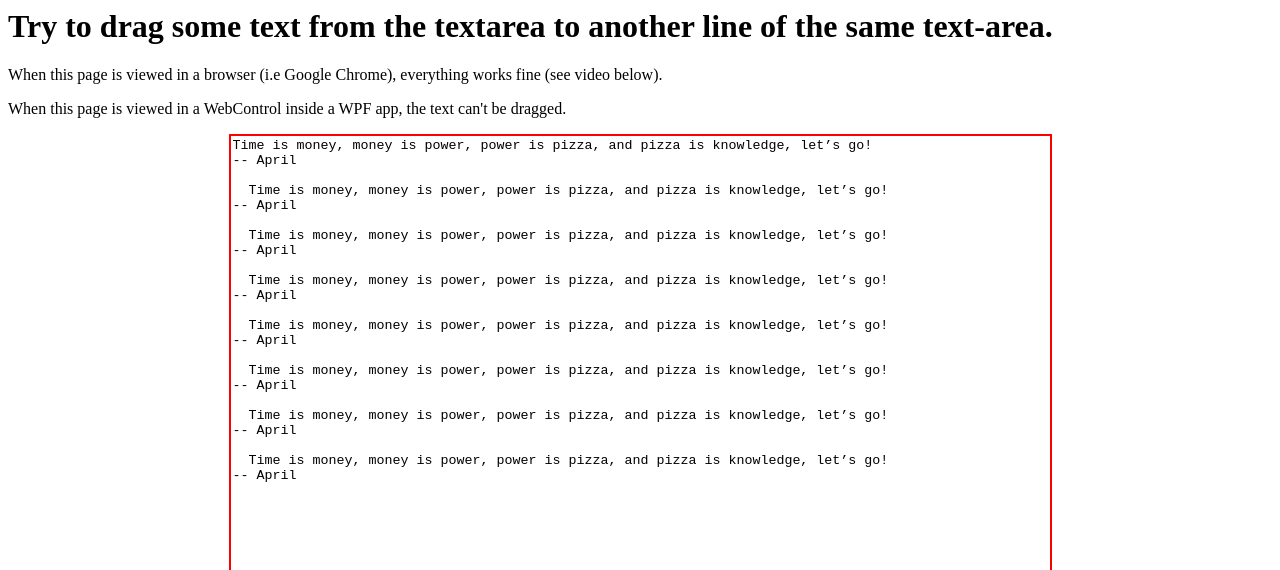
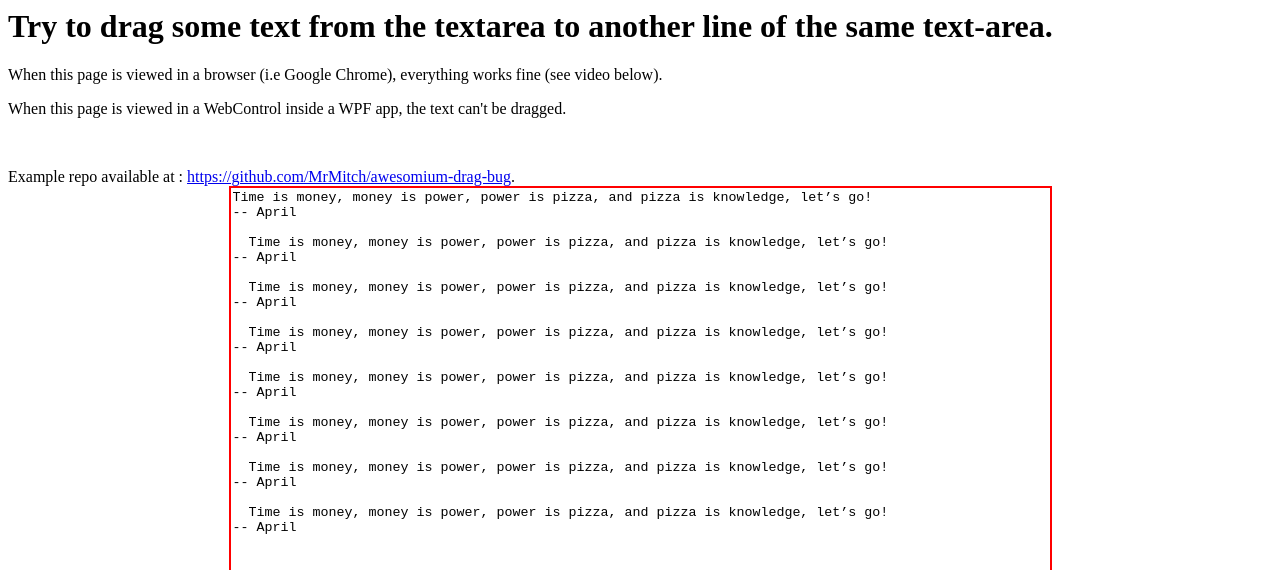
Before and after one commit to PlumpMath/awesomium-drag-bug, a plain HTML site: page index.html in a window 1280 px wide. Shown: the top 570 px of the page. Drawn offline with Linux system fonts and the light colour scheme.

Commit message:
add README.md

```diff
--- a/index.html
+++ b/index.html
@@ -17,6 +17,9 @@
 <h1>Try to drag some text from the textarea to another line of the same text-area.</h1>
 <p>When this page is viewed in a browser (i.e Google Chrome), everything works fine (see video below).</p>
 <p>When this page is viewed in a WebControl inside a WPF app, the text can't be dragged.</p>
+
+<br />
+<p>Example repo available at : <a href="https://github.com/MrMitch/awesomium-drag-bug">https://github.com/MrMitch/awesomium-drag-bug</a>.
 
 
 <textarea rows="30" cols="100">Time is money, money is power, power is pizza, and pizza is knowledge, let’s go!
@@ -42,10 +45,7 @@
 
   Time is money, money is power, power is pizza, and pizza is knowledge, let’s go!
 -- April
-
-
 </textarea>
-
 
 <video controls="controls">
   <source src="demo.webm" type="video/webm" />
```
Also changed, not shown: 1 other file.
